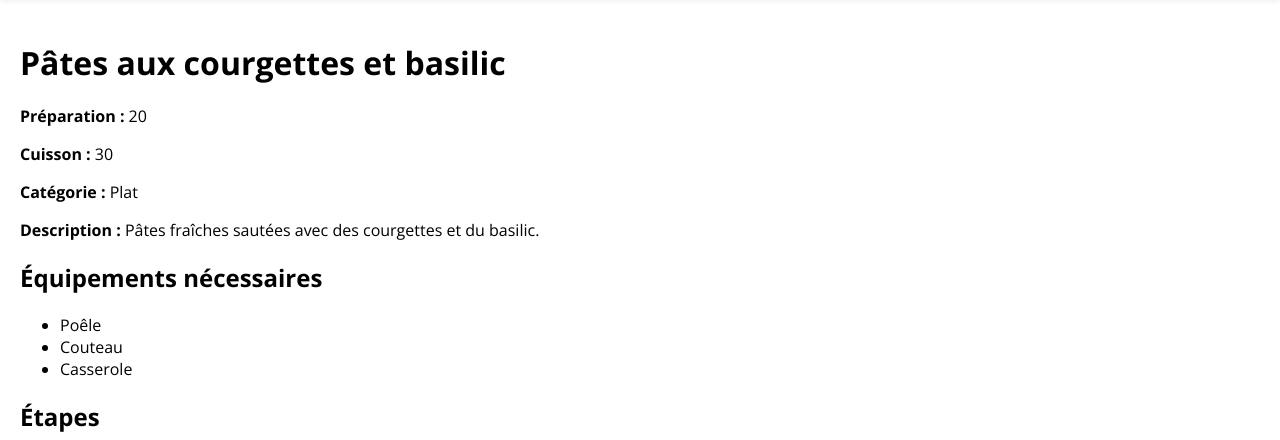
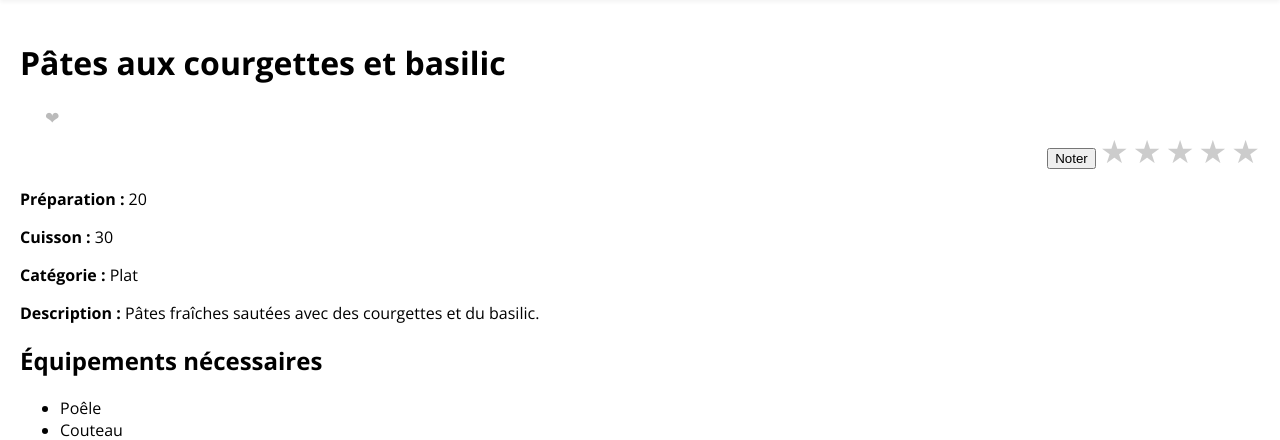
Before and after one commit to justinetsd/PROJET, a Flask app: page /recette/11243 in a window 1280 px wide. Shown: the part 76-516 px from the top of the page. Run offline with Flask 3, Linux system fonts and the light colour scheme; data comes from the database, SQL or seed files in the repository.

Commit message:
ajout modif

```diff
--- a/app.py
+++ b/app.py
@@ -16,9 +16,8 @@ app.config['MAIL_PASSWORD'] = 'klqn uabr phum njms'    # Ton mot de passe Gmail
 
 mail = Mail(app)
 
-def get_recipes(): #recette
+def get_recipes():
     conn = sqlite3.connect('BDD.db')
-
     conn.row_factory = sqlite3.Row
     recipes = conn.execute('SELECT * FROM Recette').fetchall()
     conn.close()
@@ -83,6 +82,12 @@ def profil():
         return redirect(url_for('login'))
     return render_template('profil.html', username=user['Username'], firstname=user['FirstName'], lastname=user['LastName'])
 
+@app.route('/logout')
+def logout():
+    from flask import session, redirect, url_for
+    session.pop('username', None)
+    return redirect(url_for('login'))
+
 @app.route('/signin', methods=['GET', 'POST'])
 def signin():
     error = None
@@ -143,12 +148,14 @@ def login():
             computed_hash = hashage(password, rand, salt)
 
             if computed_hash == stored_hash:
-                session["user"] = username
+                session["username"] = username
                 return redirect("/")
 
         return render_template("login.html", error="Invalid credentials")
 
     return render_template("login.html")
+
+
 
 @app.route('/ete')
 def ete():
@@ -246,13 +253,13 @@ def recherche():
 
 @app.route('/noter_recette/<int:recette_id>', methods=['POST'])
 def noter_recette(recette_id):
-    if "user" not in session:
+    if "username" not in session:
         return redirect(url_for('login'))
     note = int(request.form.get('note', 0))
-    user = session["user"]
+    user = session["username"]
     conn = sqlite3.connect('BDD.db')
     # À adapter selon ta table de notes (exemple: Recette_Note avec Recette_id, user, note)
-    conn.execute("INSERT INTO Recette_Note (Recette_id, user, note) VALUES (?, ?, ?)", (recette_id, user, note))
+    conn.execute("INSERT INTO Rating (Recette_id, Id-user, Rating) VALUES (?, ?, ?)", (recette_id, Id_user, Rating))
     conn.commit()
     conn.close()
     flash("Merci pour votre note !")
@@ -265,7 +272,20 @@ def politique():
 @app.route('/conditions')
 def conditions():
     return render_template('conditions.html')
-
+@app.route('/ajouter_favori/<int:recette_id>', methods=['POST'])
+def ajouter_favori(recette_id):
+    if "user" not in session:
+        return redirect(url_for('login'))
+    username = session["user"]
+    conn = sqlite3.connect('BDD.db')
+    cur = conn.cursor()
+    user_id = cur.execute("SELECT User_id FROM User WHERE Username = ?", (username,)).fetchone()
+    if user_id:
+        user_id = user_id[0]
+        cur.execute("INSERT OR IGNORE INTO Recette_Favori (User_id, Recette_id) VALUES (?, ?)", (user_id, recette_id))
+        conn.commit()
+    conn.close()
+    return redirect(url_for('recette', recette_id=recette_id))
 
 if __name__ == '__main__':
     app.run(debug=True)
--- a/static/style.css
+++ b/static/style.css
@@ -686,3 +686,26 @@ html {
 .etoiles-notation label:hover ~ label {
     color: gold;
 }
+.coeur {
+    color: #bbb;
+    font-size: 1.3em;
+    transition: color 0.2s;
+    border: none;
+    background: none;
+    cursor: pointer;
+    padding: 0 0 0 10px;
+    vertical-align: middle;
+
+}
+.coeur.actif {
+    color: #e75480; /* rose */
+}
+.coeur-btn {
+    background: none;
+    border: none;
+    padding: 0;
+    cursor: pointer;
+}
+.form-favori {
+    display: inline;
+}
--- a/templates/Unerecette.html
+++ b/templates/Unerecette.html
@@ -1,15 +1,19 @@
 {% extends "base.html" %}
 {% block content %}
     <h1>{{ recipe['title'] }}</h1>
-    {% if session.user %}
+ <form action="{{ url_for('ajouter_favori', recette_id=recipe['Recette_id']) }}" method="post" class="form-favori" style="margin-left: 15px;">
+        <button type="submit" class="coeur-btn">
+            <span class="coeur{% if est_favori %} actif{% endif %}">&#10084;</span>
+        </button>
+    </form>
 <form action="{{ url_for('noter_recette', recette_id=recipe['Recette_id']) }}" method="post" class="etoiles-notation">
     {% for i in range(5, 0, -1) %}
-        <input type="radio" id="star{{ i }}" name="note" value="{{ i }}">
+        <input type="radio" id="star{{ i }}" name="" value="{{ i }}">
         <label for="star{{ i }}">&#9733;</label>
     {% endfor %}
     <button type="submit">Noter</button>
 </form>
-{% endif %}
+
     <p><strong>Préparation :</strong> {{ recipe['Preptime'] }}</p>
     <p><strong>Cuisson :</strong> {{ recipe['Cooktime'] }}</p>
     <p><strong>Catégorie :</strong> {{ recipe['category'] }}</p>
```
Also changed, not shown: templates/profil.html (+7 -0 lines).
